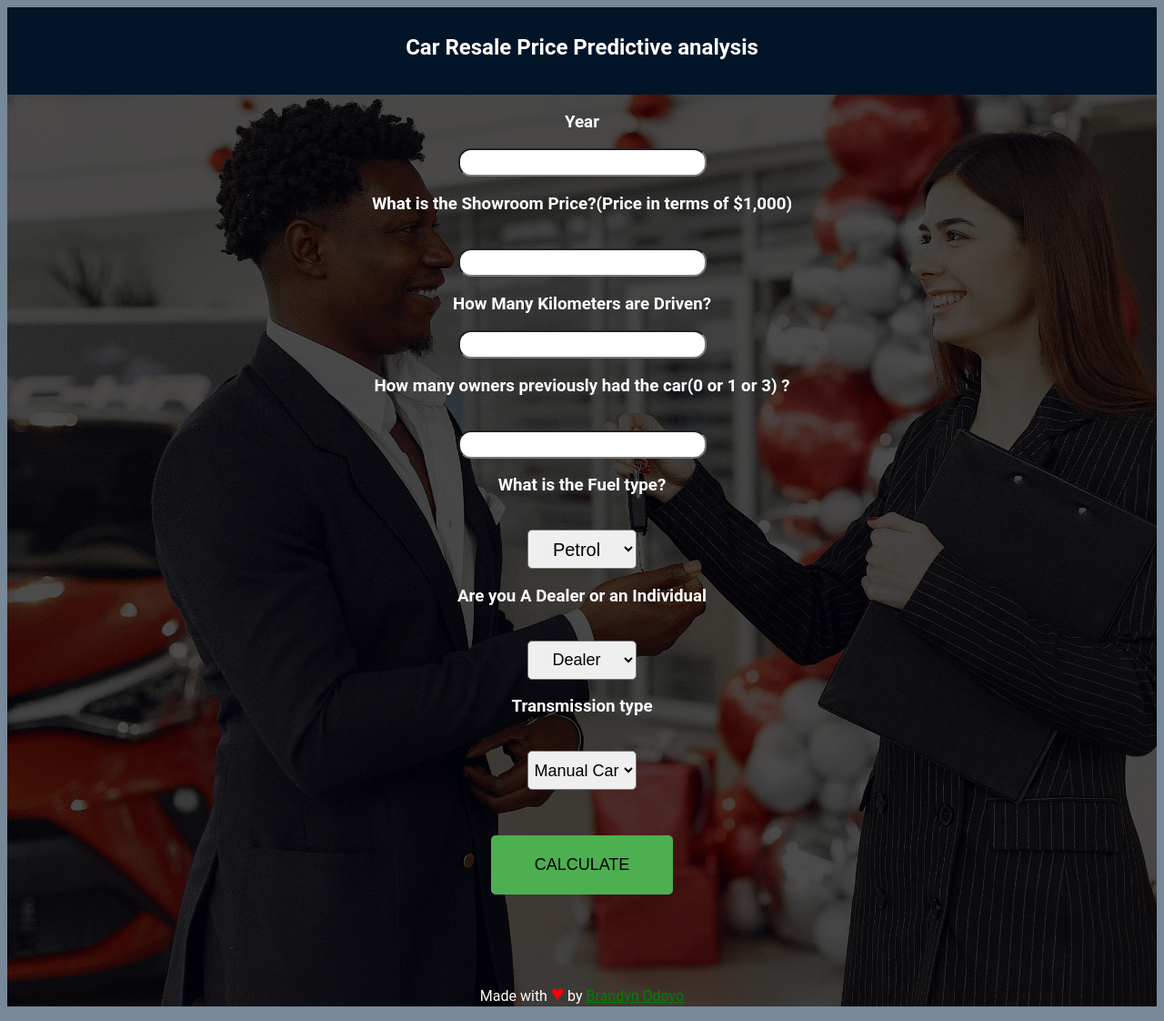
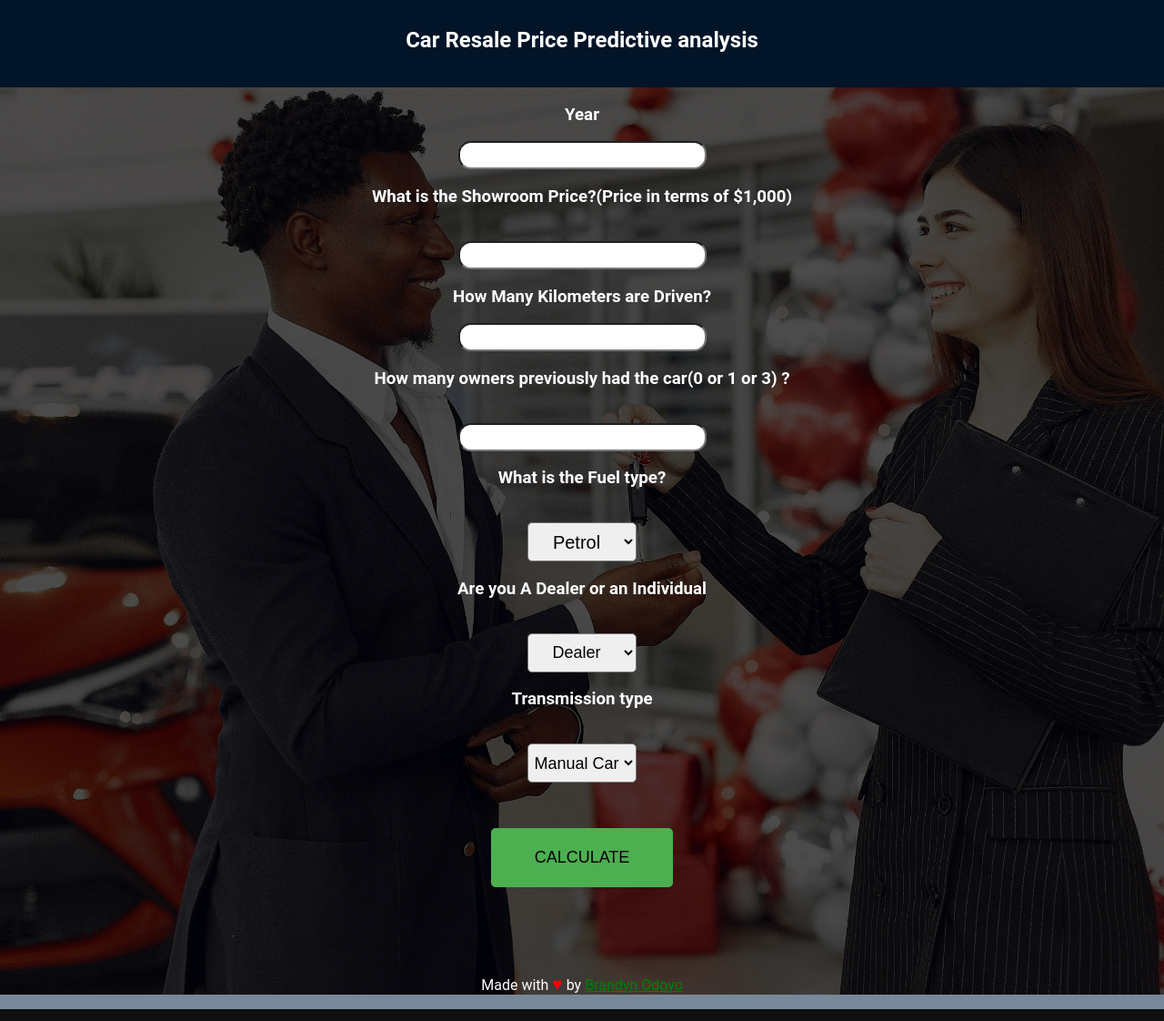
Before and after one commit to brandynbrandz/car_price_regression, a Flask app: page / in a window 1280 px wide. Shown: the whole page at 91% size. Run offline with Flask 2, Linux system fonts and the light colour scheme; parts of the project's set-up code (start-up, migrations or seed data) failed here and were passed over.

Commit message:
removed margin

```diff
--- a/templates/index.html
+++ b/templates/index.html
@@ -48,7 +48,7 @@
         </div>
 
         <div>
-            <p class="love" style="color: white">Made with <span style="font-size:150%;color:red;">&hearts;</span> by <a href="https://www.linkedin.com/in/brandyn-odoyo-292078109" target="_blank" style="color: green">Brandyn Odoyo</a></p>
+            <p class="love" style="color: white">Made with <span style="font-size:120%;color:red;">&hearts;</span> by <a href="https://brandynodoyo.com/" target="_blank" style="color: green">Brandyn Odoyo</a></p>
         </div>
 
 
@@ -68,6 +68,7 @@
                 background-color: lightslategray;
                 text-align: center;
                 padding: 0px;
+                margin: 0;
                 font-family: roboto;
             }
 
```
